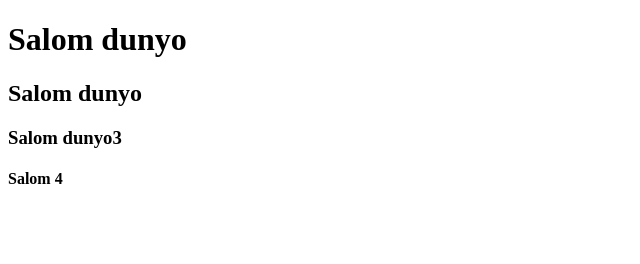
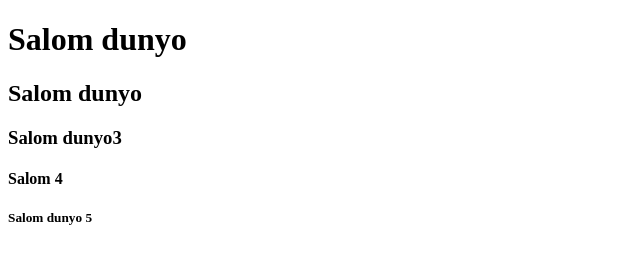
Before and after one commit to xodiyevlutfulloxonuz/gittut, a plain HTML site: page index.html in a window 1280 px wide. Shown: the full height of the page, 0-640 px from the left. Drawn offline with Linux system fonts and the light colour scheme.

Commit message:
salom5 qoshildi

```diff
--- a/index.html
+++ b/index.html
@@ -11,5 +11,6 @@
     <h2>Salom dunyo</h2>
     <h3> Salom dunyo3</h3>
     <h4> Salom 4</h4>
+    <h5> Salom dunyo 5</h5>
 </body>
 </html>
```
